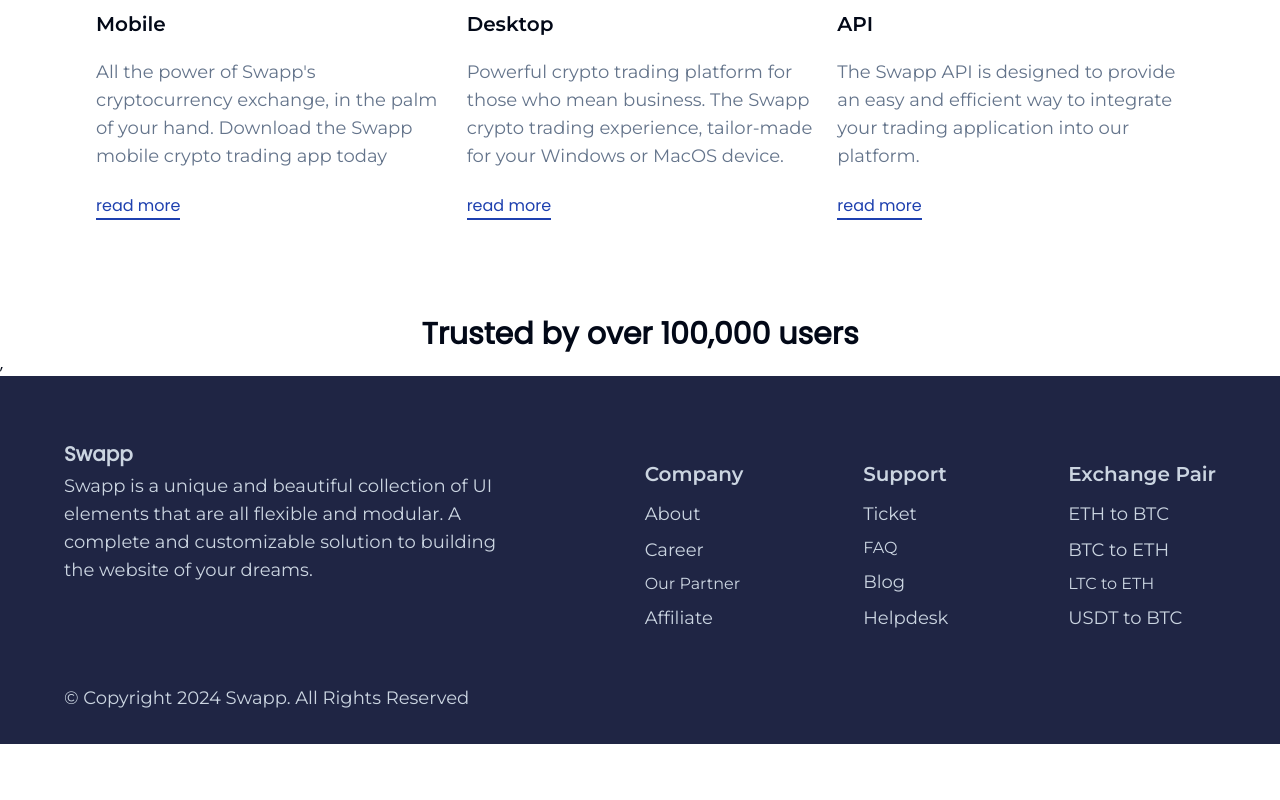
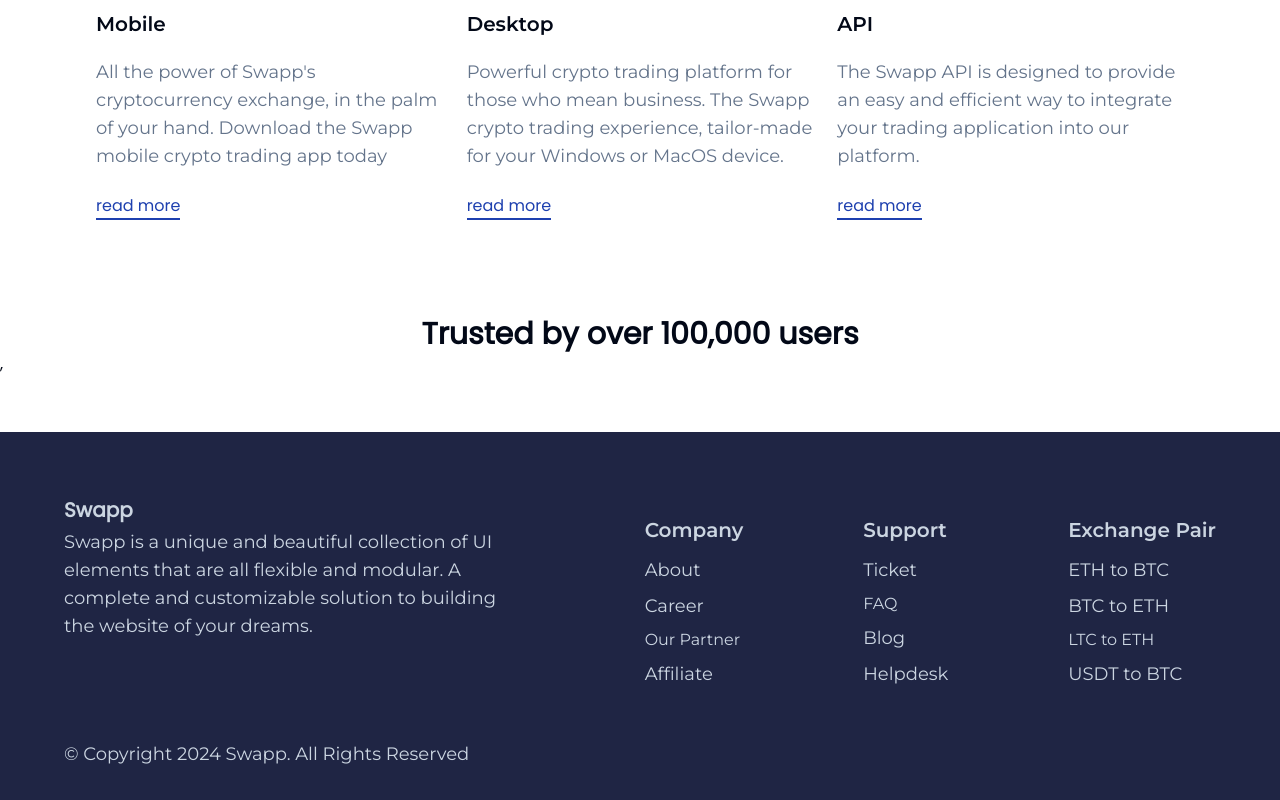
Before and after one commit to Notjesseand/swapp, a Next.js app: page / in a window 1280 px wide. Shown: the part 2630-3430 px from the top of the page. Before the commit the page ends 3374 px from the top, so only its background shows below. Built offline with nearby package versions, Linux system fonts and the light colour scheme; a web font is replaced by a local one.

Commit message:
build error fixes

```diff
--- a/components/footer.tsx
+++ b/components/footer.tsx
@@ -2,7 +2,7 @@ import React from "react";
 
 const footer = () => {
   return (
-    <div className="bg-[#1F2544] text-white pt-8 md:pt-12 lg:pt-16 px-7 md:px-16 pb-8">
+    <div className="bg-[#1F2544] text-white pt-8 md:pt-12 lg:pt-16 px-7 md:px-16 pb-8 mt-14">
       <div className=" lg:flex justify-between space-y-3">
         <div className=" lg:w-2/5 ">
           <p className="text-slate-300 text-xl font-semibold">Swapp</p>
--- a/components/home/header.tsx
+++ b/components/home/header.tsx
@@ -3,7 +3,7 @@ import Link from "next/link";
 import { FaBars } from "react-icons/fa6";
 import Sidebar from "../sidebar";
 
-const header = () => {
+const Header = () => {
   const [open, setOpen] = useState(false);
 
   return (
@@ -34,4 +34,4 @@ const header = () => {
   );
 };
 
-export default header;
+export default Header;
```
